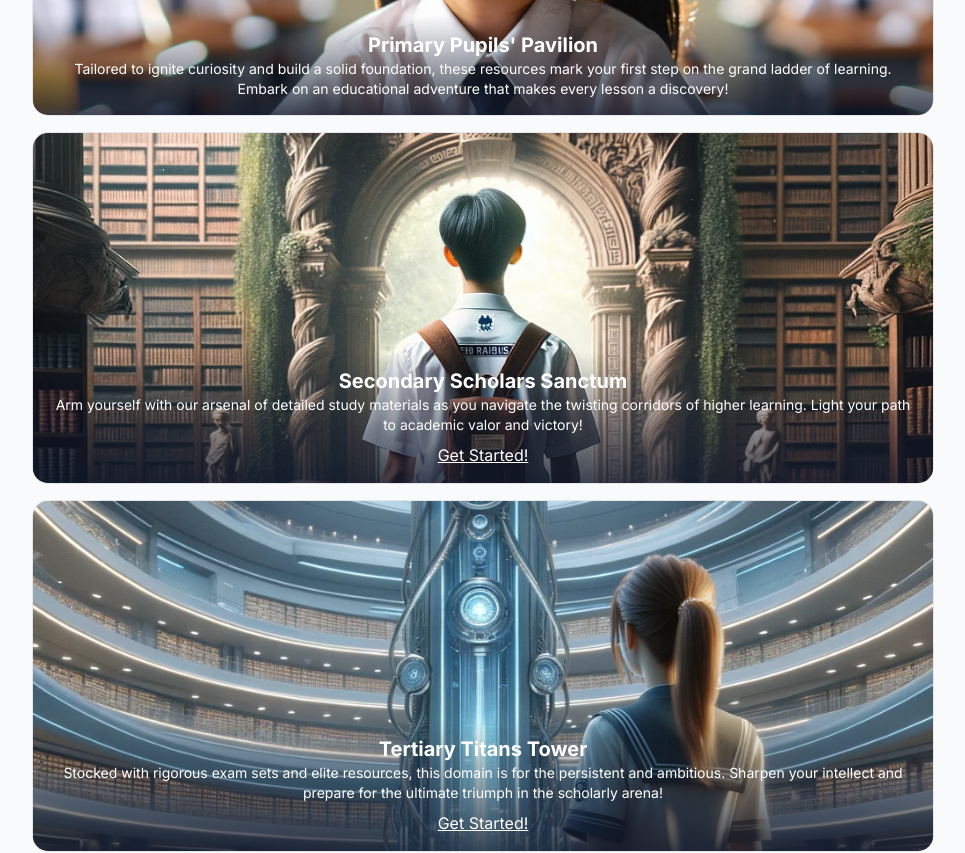
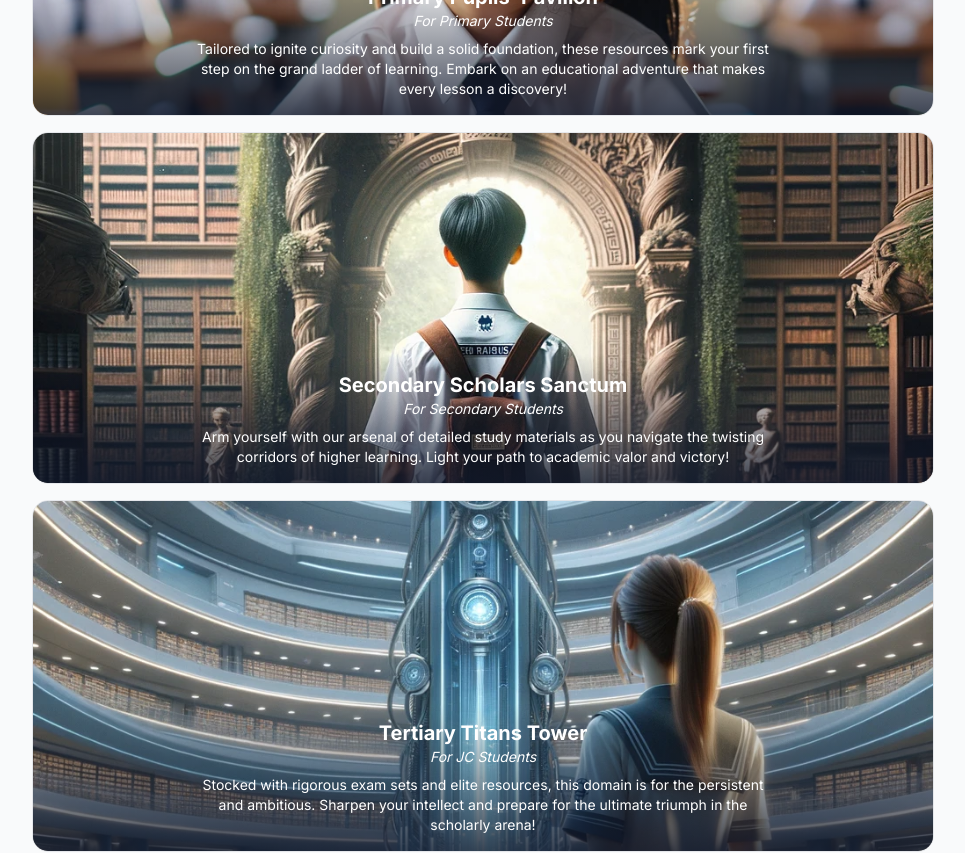
Before and after one commit to LimJiaEarn/myacademicweapon, a Next.js app: page /study-resources in a window 1280 px wide. Shown: the part 700-1553 px from the top of the page, without its empty margins (157-1122 px from the left). Built offline with nearby package versions, Linux system fonts and the light colour scheme; no server answers.

Commit message:
SR Nav CSS Improvements

```diff
--- a/constants/index.ts
+++ b/constants/index.ts
@@ -26,6 +26,7 @@ export const studyResourcesNav = [
     label: "Primary",
     route: "", // Coming Soon
     title: "Primary Pupils' Pavilion",
+    descShort: "For Primary Students",
     desc: "Tailored to ignite curiosity and build a solid foundation, these resources mark your first step on the grand ladder of learning. Embark on an educational adventure that makes every lesson a discovery!",
     image: "/images/pri-section.webp"
   },
@@ -34,6 +35,7 @@ export const studyResourcesNav = [
     label: "Secondary",
     route: "/study-resources/secondary",
     title: "Secondary Scholars Sanctum",
+    descShort: "For Secondary Students",
     desc: "Arm yourself with our arsenal of detailed study materials as you navigate the twisting corridors of higher learning. Light your path to academic valor and victory!",
     image: "/images/sec-section.webp"
   },
@@ -42,6 +44,7 @@ export const studyResourcesNav = [
     label: "JC",
     route: "/study-resources/jc",
     title: "Tertiary Titans Tower",
+    descShort: "For JC Students",
     desc: "Stocked with rigorous exam sets and elite resources, this domain is for the persistent and ambitious. Sharpen your intellect and prepare for the ultimate triumph in the scholarly arena!",
     image: "/images/jc-section.webp"
   }
--- a/src/app/study-resources/[level]/loading.tsx
+++ b/src/app/study-resources/[level]/loading.tsx
@@ -1,9 +1,15 @@
-import React from 'react'
+import Image from "next/image";
+
 
 const LoadingPage = () => {
   return (
-    <div>LoadingPage</div>
+    <>
+      <div className="py-4 flex_col_center gap-4">
+        <Image className="rounded-full opacity-20" src="/images/pickContentCTA.webp" alt="icon" height={300} width={300}/>
+        <p className="text-slate-400 text-lg capitalize">Select A Subject To Begin!</p>
+      </div>
+  </>
   )
 }
 
-export default LoadingPage
+export default LoadingPage;
--- a/src/app/study-resources/page.tsx
+++ b/src/app/study-resources/page.tsx
@@ -8,9 +8,10 @@ export const metadata: Metadata = {
 
 interface StudyResourcesSectionCardProps {
   title: string;
+  descShort: string;
   desc: string;
-  route: string;
   image: string;
+  route:string;
 }
 
 const StudyResourcesSectionCard = (props: StudyResourcesSectionCardProps) => {
@@ -23,24 +24,20 @@ const StudyResourcesSectionCard = (props: StudyResourcesSectionCardProps) => {
       )}
 
       <img src={props.image} alt={props.title}
-        className="w-[900px] h-[200px] sm:h-[350px] object-cover group-hover:scale-110 transition-transform duration-700 ease-in-out"
+        className="w-[900px] h-[240px] sm:h-[350px] object-cover group-hover:scale-110 transition-transform duration-700 ease-in-out"
       />
 
-      <div className="absolute bottom-0 left-0 right-0 bg-gradient-to-t from-slate-900/80 to-transparent p-4">
+      <div className="absolute bottom-0 left-0 right-0 bg-gradient-to-t from-slate-900/80 to-transparent p-4 flex_col_center">
         <h1 className="text-xl font-bold text-white text-center">
           {props.title}
         </h1>
-        <p className="hidden md:flex text-white text-sm text-center">
+        <h3 className="text-sm md:text-md italic text-white text-center">
+          {props.descShort}
+        </h3>
+        <p className="hidden md:flex text-white text-sm text-center max-w-xl pt-2">
           {props.desc}
         </p>
 
-        {props.route !== "" && (
-          <Link href={props.route}>
-            <p className="block mt-2 text-center text-white underline">
-              Get Started!
-            </p>
-          </Link>
-        )}
       </div>
     </div>
   );
@@ -78,13 +75,16 @@ const StudyResourcesPage = () => {
           {studyResourcesNav.map((studyResource) => {
 
           return (
+            <Link href={studyResource.route}>
               <StudyResourcesSectionCard
                 key={studyResource.id}
                 title={studyResource.title}
                 desc={studyResource.desc}
+                descShort={studyResource.descShort}
+                image={studyResource.image}
                 route={studyResource.route}
-            image={studyResource.image}
               />
+          </Link>
           );
           })}
         </div>
```
Lines whose indentation alone changed are shown as unchanged.
